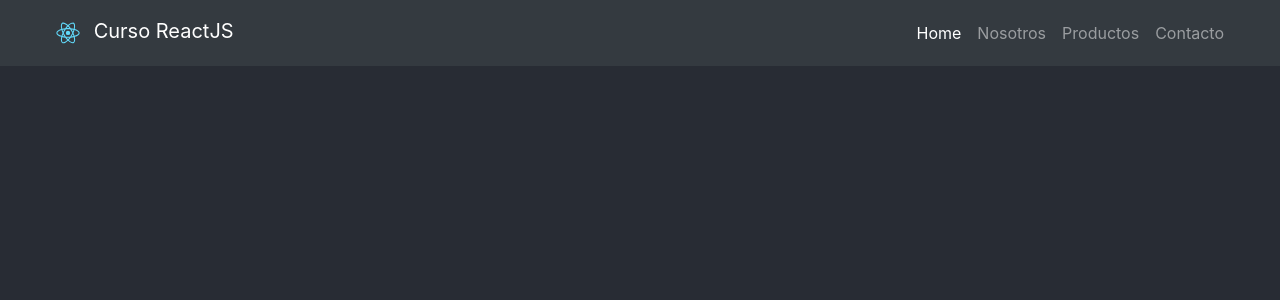
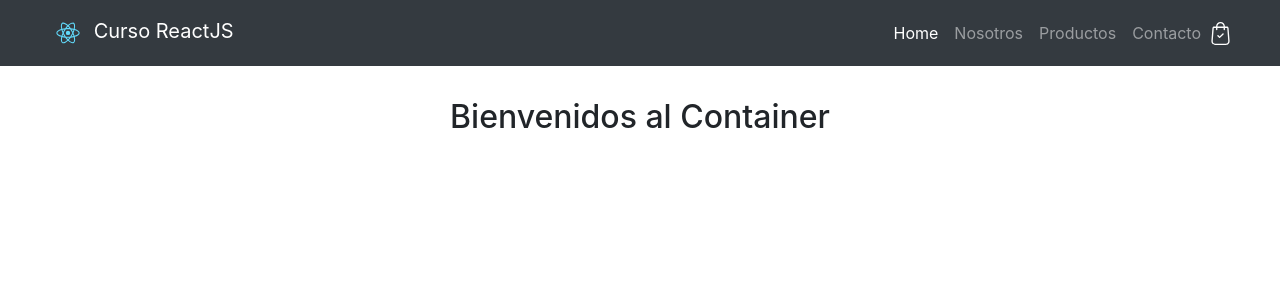
Before and after one commit to eliaslee87/proyecto-elias, a React (Create React App) app: page / in a window 1280 px wide. Shown: the top 300 px of the page. Built offline with nearby package versions, Linux system fonts and the light colour scheme.

Commit message:
Desafio Clase 4

```diff
--- a/src/App.jsx
+++ b/src/App.jsx
@@ -1,16 +1,19 @@
 import './App.css';
 import 'bootstrap/dist/css/bootstrap.min.css';
-import NavbarComponent from './components/navbar';
+import NavbarComponent from './components/NavBar'
+import ItemListContainer from './containers/ItemListContainer'
 
 function App() {
   return (
     <div className="App">
-      <NavbarComponent/>
-      <header className="App-header">
-
+      <header>
+        <NavbarComponent/>
       </header>
+      <body>
+        <ItemListContainer greeting={`Bienvenidos al Container`} />
+      </body>
     </div>
-  );
+  )
 }
 
 export default App;
--- /dev/null
+++ b/src/components/CartWidget/index.jsx
@@ -0,0 +1,11 @@
+import cartlogo from './icon.svg'
+
+const CartWidgetComponent = () => {
+    return (
+        <a href="#">
+            <img src={cartlogo} className="d-inline-block align-bottom" style={{filter: "invert(99%) sepia(10%) saturate(360%) hue-rotate(60deg) brightness(111%) contrast(100%)"}} width="23" height="23" alt="Carrito"/>
+        </a>
+    )
+}
+
+export default CartWidgetComponent
--- a/src/components/navbar/index.jsx
+++ b/src/components/navbar/index.jsx
@@ -1,10 +1,11 @@
-import 'bootstrap/dist/css/bootstrap.min.css';
-import logo from './../../logo.svg';
+import 'bootstrap/dist/css/bootstrap.min.css'
+import logo from './../../logo.svg'
+import CartWidgetComponent from './../CartWidget'
 
-function NavbarComponent() {
+const NavbarComponent = () => {
   return (
     <div>
-        <nav className="navbar navbar-expand-lg navbar-dark bg-dark fixed-top px-5">
+        <nav className="navbar navbar-expand-lg navbar-dark bg-dark sticky-top px-5">
             <a className="navbar-brand" href="#">
                 <img src={logo} width="40" height="40" className="d-inline-block align-middle" alt="logo"/> Curso ReactJS
             </a>
@@ -27,9 +28,10 @@ function NavbarComponent() {
                 </li>
                 </ul>
             </div>
+            <CartWidgetComponent />
         </nav>
     </div>
-  );
+  )
 }
 
-export default NavbarComponent;
+export default NavbarComponent
--- /dev/null
+++ b/src/containers/ItemListContainer/index.jsx
@@ -0,0 +1,11 @@
+import './style.css'
+
+const ItemListContainer = ({greeting}) => {
+    return (
+        <>
+            <h2>{greeting}</h2>
+        </>
+    )
+}
+
+export default ItemListContainer
--- /dev/null
+++ b/src/containers/ItemListContainer/style.css
@@ -0,0 +1,4 @@
+h2{
+    text-align: center;
+    padding: 2rem 0;
+}
```
Also changed, not shown: src/components/CartWidget/icon.svg (added), 1 other file (tests, documents, lock files or other folders).
